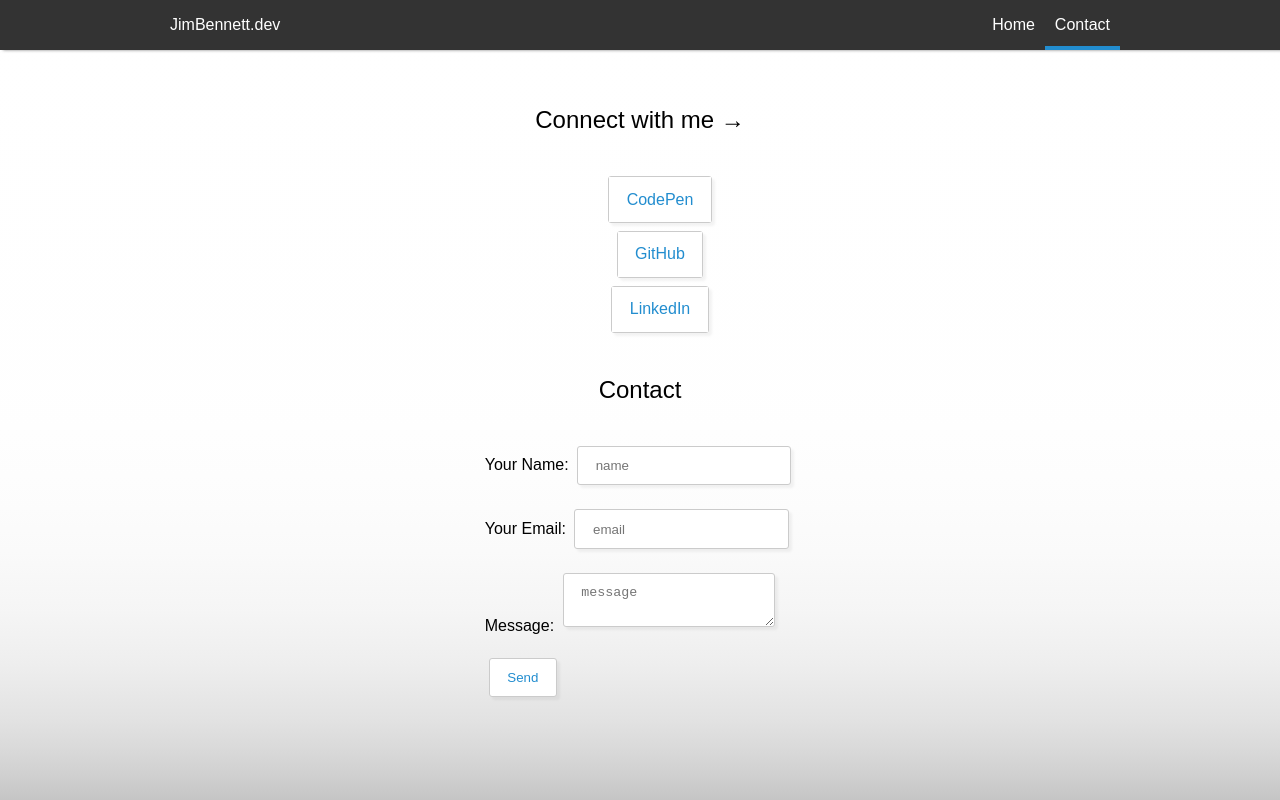
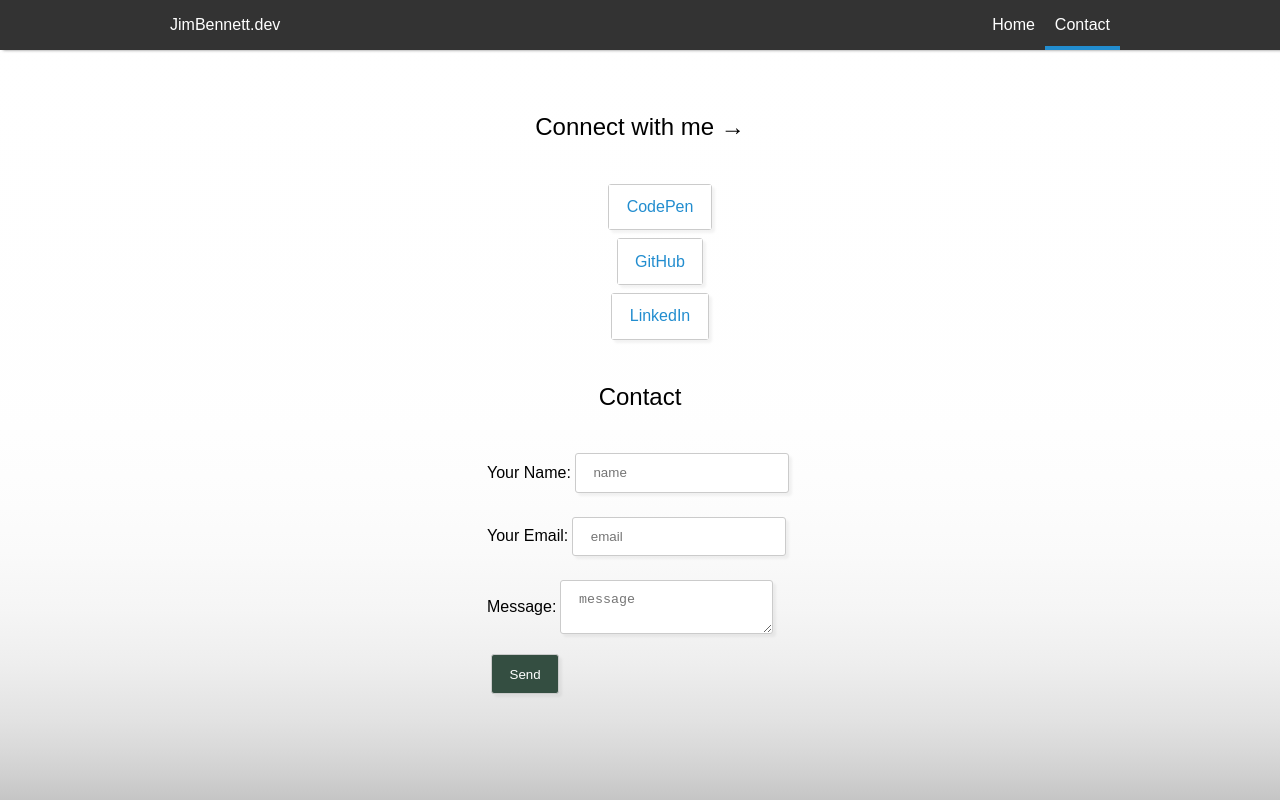
Before and after one commit to resonantdoghouse/jimbennett.dev, a React (Vite) app: page /contact in a window 1280 px wide. Built offline with nearby package versions, Linux system fonts and the light colour scheme.

Commit message:
add style for contact page

```diff
--- a/src/pages/ContactPage/ContactPage.scss
+++ b/src/pages/ContactPage/ContactPage.scss
@@ -1,4 +1,13 @@
 @use '../../styles/mixins.scss';
+
+$border-style: 1px solid #cbcbcb;
+$background-light: #f8f8f8;
+$background-white: #fff;
+$box-shadow-light: 3px 3px 3px rgba(0, 0, 0, 0.05);
+$box-shadow-dark: 3px 4px 6px rgba(0, 0, 0, 0.25);
+$padding-size: 0.7rem 1.1rem;
+$margin-size: 0.25rem;
+$transition-duration: 0.25s;
 
 .ContactPage {
   background: linear-gradient(rgba(255, 255, 255, 1), 90%, rgb(197, 197, 197));
@@ -9,68 +18,56 @@
 
 .connect-list {
   @include mixins.flex(column);
-  $self: &;
   &__item {
-    border: 1px solid #cbcbcb;
-    background: #f8f8f8;
+    border: $border-style;
+    background: $background-light;
     border-radius: 3px;
-    transition: 0.25s;
-    margin: 0.25rem;
-    box-shadow: 3px 3px 3px rgba(0, 0, 0, 0.05);
+    transition: $transition-duration;
+    margin: $margin-size;
+    box-shadow: $box-shadow-light;
     display: inline-flex;
     &:hover {
-      background: #fff;
-      box-shadow: 3px 4px 6px rgba(0, 0, 0, 0.25);
+      background: $background-white;
+      box-shadow: $box-shadow-dark;
     }
   }
   &__link {
-    padding: 0.7rem 1.1rem;
+    padding: $padding-size;
     text-decoration: none;
     background: var(--color-light);
     color: var(--color-secondary);
   }
 }
 
-/*
-* Contact Form
-*/
 .contact-form {
-  &__input {
-    border: 1px solid #cbcbcb;
-    background: #f8f8f8;
+  &__label {
+    display: flex;
+    align-items: center;
+    justify-content: flex-start;
+  }
+  &__input,
+  &__textarea {
+    border: $border-style;
+    background: $background-light;
     border-radius: 3px;
-    transition: 0.25s;
-    margin: 0.25rem;
-    box-shadow: 3px 3px 3px rgba(0, 0, 0, 0.05);
+    transition: $transition-duration;
+    margin: $margin-size;
+    box-shadow: $box-shadow-light;
     display: inline-flex;
-
-    padding: 0.7rem 1.1rem;
-    background: var(--color-light);
-    color: var(--color-secondary);
-  }
-  &__textarea {
-    border: 1px solid #cbcbcb;
-    background: #f8f8f8;
-    border-radius: 3px;
-    transition: 0.25s;
-    margin: 0.25rem;
-    box-shadow: 3px 3px 3px rgba(0, 0, 0, 0.05);
-    display: inline-flex;
-
-    padding: 0.7rem 1.1rem;
+    padding: $padding-size;
     background: var(--color-light);
     color: var(--color-secondary);
   }
   &__btn {
-    border: 1px solid #cbcbcb;
+    border: $border-style;
     border-radius: 3px;
-    transition: 0.25s;
-    margin: 0.25rem;
-    box-shadow: 3px 3px 3px rgba(0, 0, 0, 0.05);
-    display: inline-flex;
-
-    padding: 0.7rem 1.1rem;
-    background: var(--color-light);
-    color: var(--color-secondary);
+    transition: $transition-duration;
+    margin: $margin-size;
+    box-shadow: $box-shadow-light;
+    display: flex;
+    padding: $padding-size;
+    background: var(--color-primary);
+    color: var(--color-light);
+    cursor: pointer;
   }
 }
```
